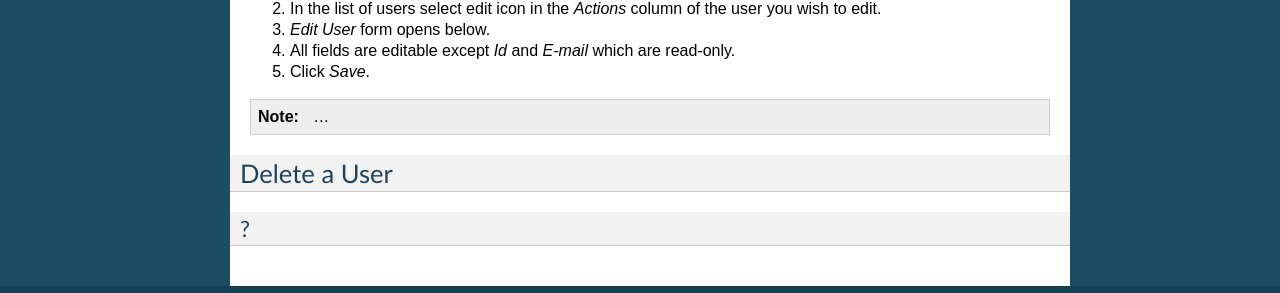
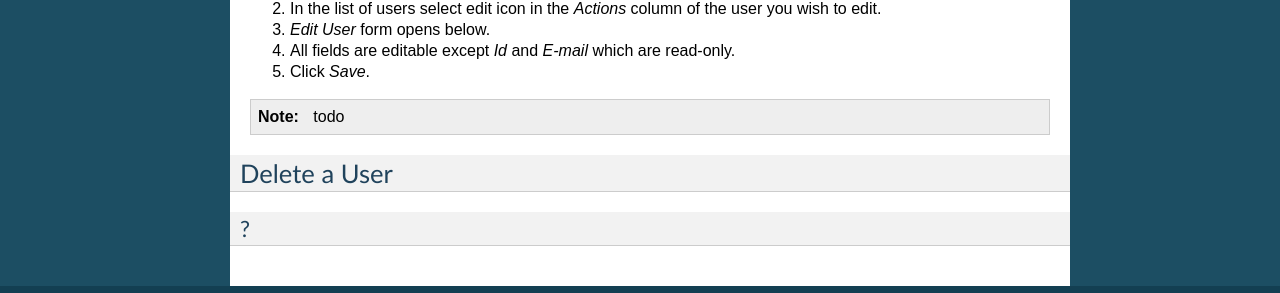
Before and after one commit to pslisko/performa365docs, a Sphinx documentation site: the page built from docs/howto/manage_users.rst, in a window 1280 px wide. Shown: the part 598-891 px from the top of the page. Built offline with Sphinx 7.4.7, drawn with Linux system fonts in a browser that asks for light colours; pages that are not in the unit, such as notebooks, are missing from menus.

Commit message:
Update manage_users.rst

```diff
--- a/docs/howto/manage_users.rst
+++ b/docs/howto/manage_users.rst
@@ -31,7 +31,7 @@ Update User's Data
 #. All fields are editable except *Id* and *E-mail* which are read-only.
 #. Click *Save*.
 
-.. note:: ...
+.. note:: todo
 
 
 Delete a User
```
